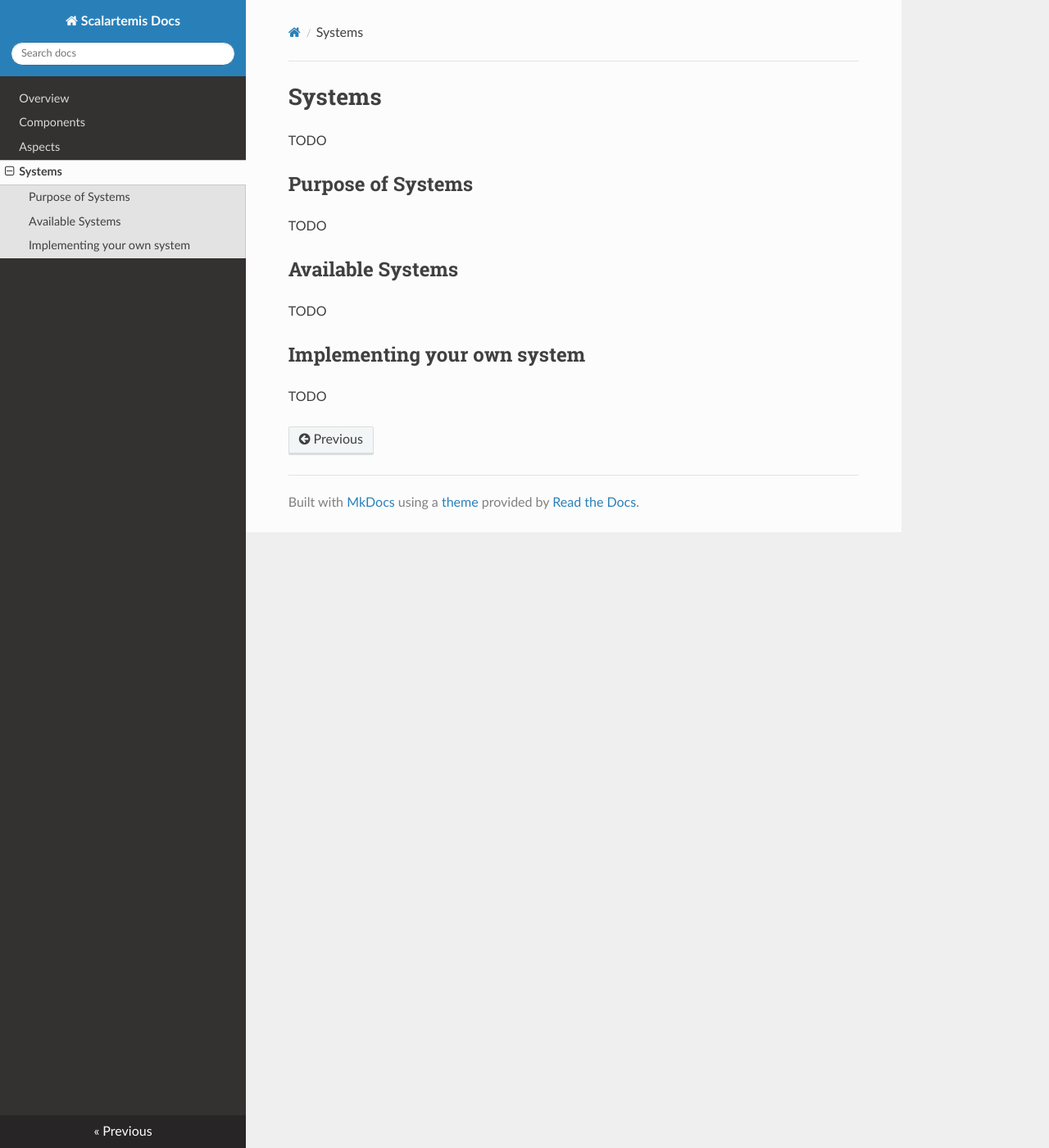
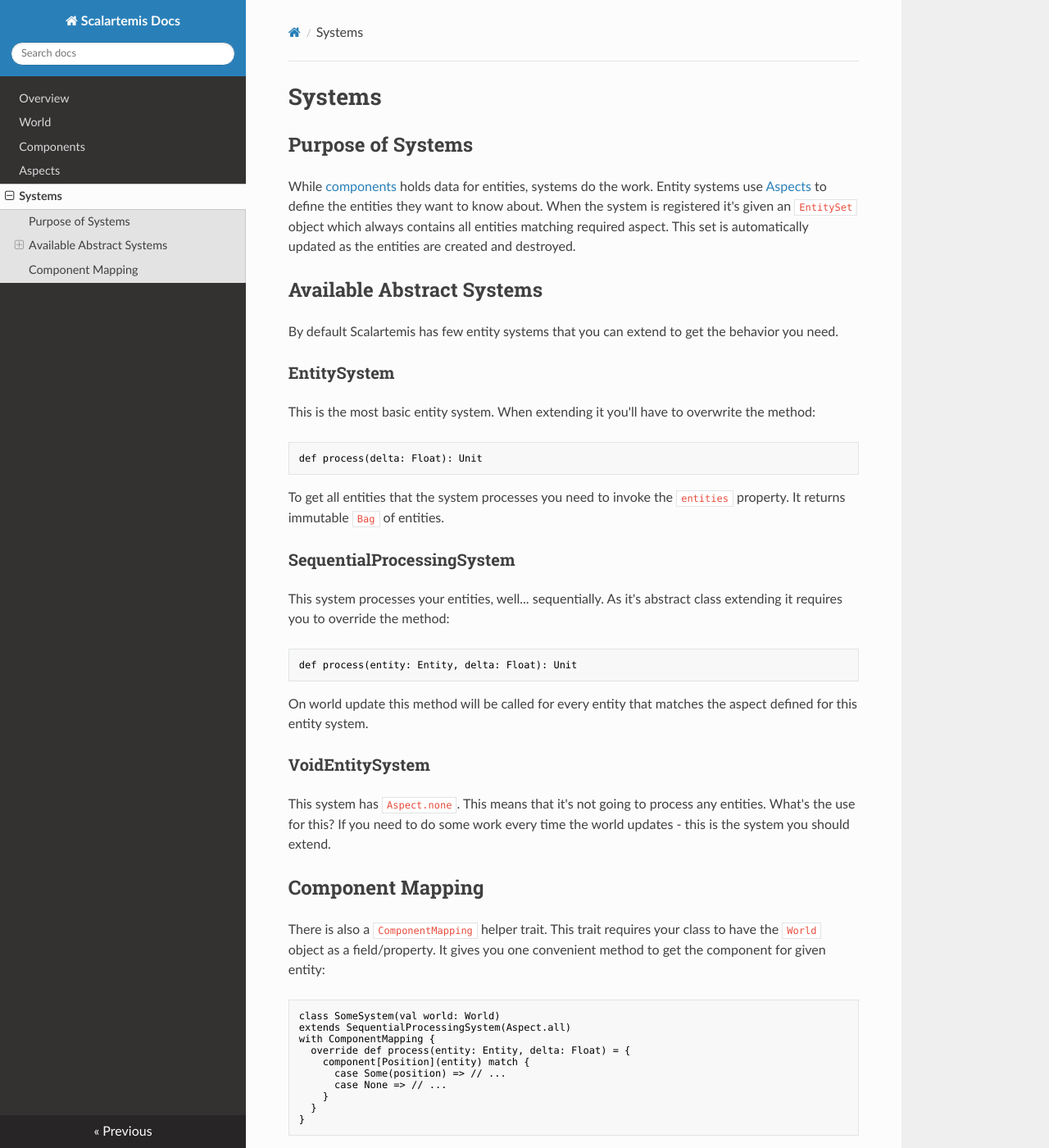
Before and after one commit to marad/scalartemis, an MkDocs documentation site: the page built from docs/systems.md, in a window 1280 px wide and 1400 px high. Shown: the whole window at 82% size. Built offline with MkDocs 1.6.1, drawn with Linux system fonts in a browser that asks for light colours; nearby versions of some CDN libraries; old or Windows-style settings are respelled for this version of MkDocs.

Commit message:
Updated documentation

````diff
--- a/docs/systems.md
+++ b/docs/systems.md
@@ -1,15 +1,61 @@
 # Systems
-
-TODO
 
 ## Purpose of Systems
 
-TODO
+While [components](components.md) holds data for entities, systems do the work. Entity systems use
+[Aspects](aspects.md) to define the entities they want to know about. When the system is registered
+it's given an `EntitySet` object which always contains all entities matching required aspect. This
+set is automatically updated as the entities are created and destroyed.
 
-## Available Systems
+## Available Abstract Systems
 
-TODO
+By default Scalartemis has few entity systems that you can extend to get the behavior you need.
 
-## Implementing your own system
+### EntitySystem
 
-TODO
+This is the most basic entity system. When extending it you'll have to overwrite the method:
+
+```scala
+def process(delta: Float): Unit
+```
+
+To get all entities that the system processes you need to invoke the `entities` property. It returns
+immutable `Bag` of entities.
+
+
+### SequentialProcessingSystem
+
+This system processes your entities, well... sequentially. As it's abstract class extending it
+requires you to override the method:
+
+```scala
+def process(entity: Entity, delta: Float): Unit
+```
+
+On world update this method will be called for every entity that matches the aspect defined for this
+entity system.
+
+### VoidEntitySystem
+
+This system has `Aspect.none`. This means that it's not going to process any entities. What's the
+use for this? If you need to do some work every time the world updates - this is the system you
+should extend.
+
+## Component Mapping
+
+There is also a `ComponentMapping` helper trait. This trait requires your class to have the `World`
+object as a field/property. It gives you one convenient method to get the component for given
+entity:
+
+```scala
+class SomeSystem(val world: World)
+extends SequentialProcessingSystem(Aspect.all)
+with ComponentMapping {
+  override def process(entity: Entity, delta: Float) = {
+    component[Position](entity) match {
+      case Some(position) => // ...
+      case None => // ...
+    }
+  }
+}
+```
--- a/mkdocs.yml
+++ b/mkdocs.yml
@@ -4,6 +4,7 @@ site_author: marad
 theme: readthedocs
 pages:
 - [index.md, Overview]
+- [world.md, World]
 - [components.md, Components]
 - [aspects.md, Aspects]
 - [systems.md, Systems]
````
Also changed, not shown: docs/aspects.md (+68 -1 lines), docs/components.md (+38 -2 lines), docs/world.md (added, +56 -0 lines), docs/entities.md (added), 1 other file.
